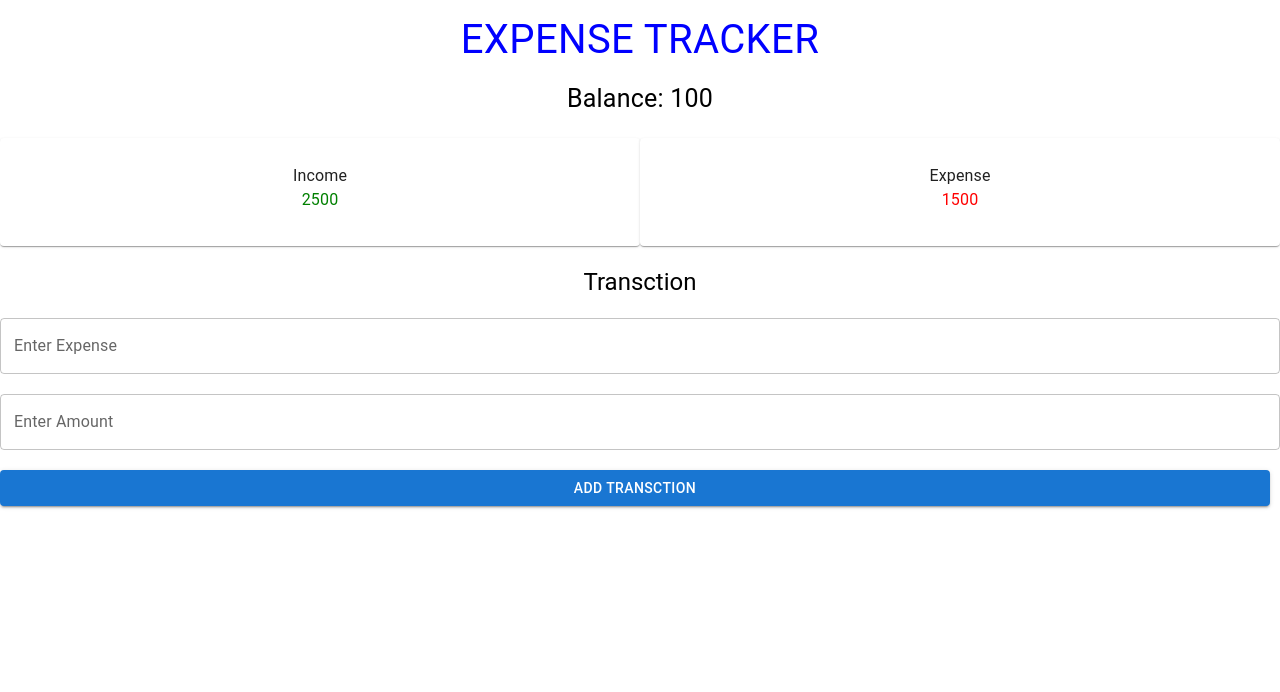
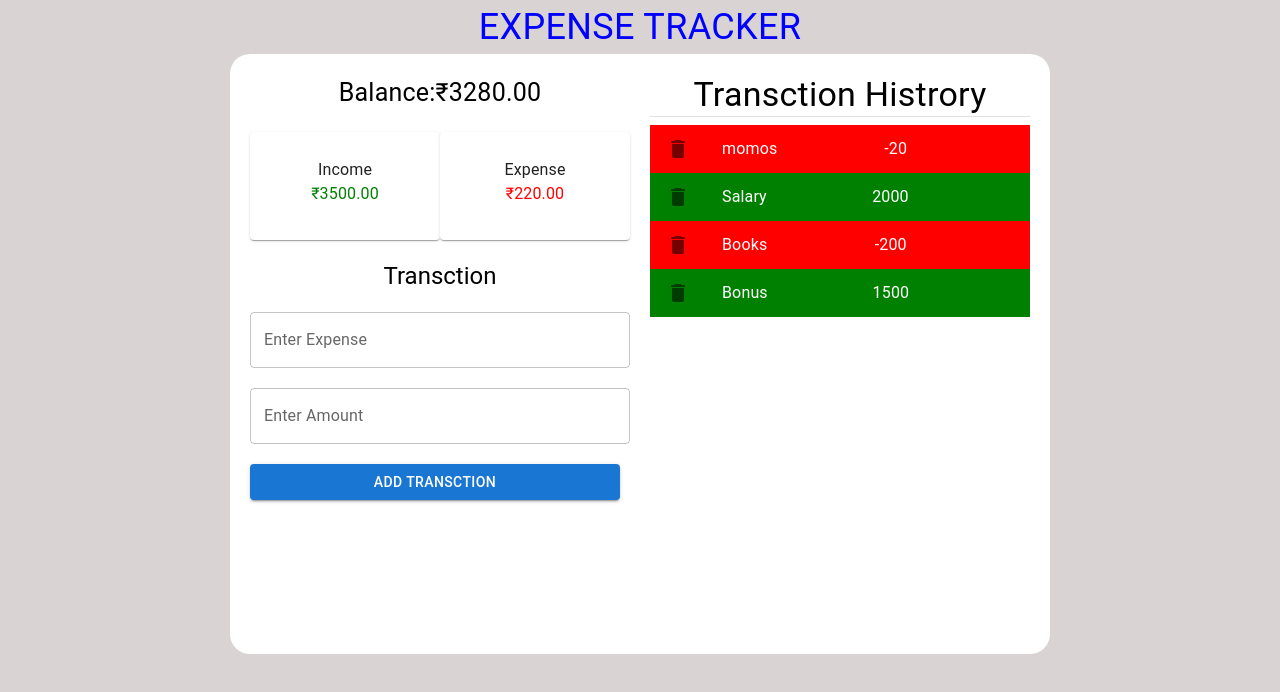
Before and after one commit to amannitp/expense-tracker, a React (Create React App) app: page / in a window 1280 px wide. Shown: the top 692 px of the page. Built offline with nearby package versions, Linux system fonts and the light colour scheme.

Commit message:
one step remaining to compltete the project

```diff
--- a/package.json
+++ b/package.json
@@ -5,6 +5,7 @@
   "dependencies": {
     "@emotion/react": "^11.10.0",
     "@emotion/styled": "^11.10.0",
+    "@mui/icons-material": "^5.8.4",
     "@mui/material": "^5.10.0",
     "@testing-library/jest-dom": "^5.16.5",
     "@testing-library/react": "^13.3.0",
--- a/src/App.css
+++ b/src/App.css
@@ -1,5 +1,7 @@
 .App {
   text-align: center;
+  background: #d9d3d3;
+  height: 100vh;
 }
 
 .App-logo {
--- a/src/App.js
+++ b/src/App.js
@@ -6,26 +6,48 @@ import {Typography,styled,Box} from '@mui/material'
 import Balance from './components/Balance';
 import ExpenseCard from './components/ExpenseCard';
 import NewTransction from './components/NewTransction';
-
+import Transction from './components/Transction';
+import { useState } from 'react';
 const Header =styled(Typography)`
-  margin:10px 0;
-  font-size:40px;
+  font-size:36px;
   color:blue;
   text-transform: uppercase
 `
+
+const Component=styled(Box)`
+ display:flex;
+ background:#fff;
+ width:800px;
+ padding:10px;
+ border-radius:20px;
+ margin :auto;
+ & > div{
+   height:70vh;
+   width:50%;
+   padding :10px;
+ }
+`
 function App() {
+  const [transtions,setTranstion]=useState([
+    {id:1,text:"momos",Amount:-20},
+    {id:2,text:"Salary",Amount:2000},
+    {id:3,text:"Books",Amount:-200},
+    {id:4,text:"Bonus",Amount:1500}
+  ]);
   return (
     <Box className="App">
      <Header>Expense Tracker</Header>
 
-     <Box>
+     <Component>
         <Box>
-          <Balance/>
-          <ExpenseCard/>
-          <NewTransction/>
+          <Balance transtions={transtions}/>
+          <ExpenseCard transtions={transtions}/>
+          <NewTransction setTranstion={setTranstion}/>
         </Box>
-        <Box></Box>
-     </Box>
+        <Box>
+          <Transction transtions={transtions} setTranstion={setTranstion}/>
+        </Box>
+     </Component>
     </Box>
   );
 }
--- a/src/components/Balance.jsx
+++ b/src/components/Balance.jsx
@@ -5,10 +5,12 @@ const Balancetext=styled(Typography)`
 font-size:25px;
 margin-bottom:20px;
 `
-function Balance() {
+function Balance({transtions}) {
+    const amount=transtions.map(transtion => transtion.Amount);
+    const totalAmount=amount.reduce((amount,item)=>(amount+=item),0).toFixed(2);
   return (
     <Box>
-        <Balancetext> Balance: 100</Balancetext>
+        <Balancetext> Balance:₹{totalAmount}</Balancetext>
     </Box>
   )
 }
--- a/src/components/ExpenseCard.jsx
+++ b/src/components/ExpenseCard.jsx
@@ -9,19 +9,22 @@ display:flex;
     padding:10px;
 }
 `
-function ExpenseCard() {
+function ExpenseCard({transtions}) {
+    const amount=transtions.map(transtion => transtion.Amount);
+    const income= amount.filter(item => item>0).reduce((acc,item)=>(acc+=item),0).toFixed(2);
+    const expense= (amount.filter(item => item<0).reduce((acc,item)=>(acc+=item),0)*-1).toFixed(2);
   return (
     <Container>
         <Card>
             <CardContent>
                 <Typography> Income</Typography>
-                <Typography style={{color:'green'}}>2500</Typography>
+                <Typography style={{color:'green'}}>₹{income}</Typography>
             </CardContent>
         </Card>
         <Card>
             <CardContent>
                 <Typography>Expense</Typography>
-                <Typography style={{color:'red'}}>1500</Typography>
+                <Typography style={{color:'red'}}>₹{expense}</Typography>
             </CardContent>
         </Card>
     </Container>
--- a/src/components/NewTransction.jsx
+++ b/src/components/NewTransction.jsx
@@ -1,5 +1,5 @@
 import React from 'react'
-
+import { useState } from 'react'
 // components
 import {Box, Typography, TextField,Button,styled} from '@mui/material'
 
@@ -11,13 +11,23 @@ flex-direction:column;
 }
 
 `
-function NewTransction() {
+function NewTransction({setTranstion}) {
+    const [text,setText]=useState('')
+    const [Amount,setAmount]=useState(0)
+    const addTransction=()=>{
+        const transtion={
+            id:Math.floor(Math.random()*100000),
+            text:text,
+            Amount:+Amount
+        }
+        setTranstion(preState=>[transtion,...preState])
+    }
   return (
     <Container>
         <Typography variant='h5'> Transction</Typography>
-        <TextField label='Enter Expense' />
-        <TextField  label='Enter Amount'/>
-        <Button variant='contained' style={{marginRight:10}}>Add Transction</Button>
+        <TextField label='Enter Expense' onChange={(e)=>setText(e.target.value)} />
+        <TextField  label='Enter Amount' onChange={(e)=>setAmount(e.target.value)}/>
+        <Button onClick={()=>addTransction()} variant='contained' style={{marginRight:10}} >Add Transction</Button>
     </Container>
   )
 }
--- a/src/components/Transction.jsx
+++ b/src/components/Transction.jsx
@@ -1,8 +1,20 @@
 import React from 'react'
 
-function Transction() {
+import {Box,Typography,Divider,List} from '@mui/material'
+import TransctionHistory from './TransctionHistory'
+function Transction({transtions,setTranstion}) {
   return (
-    <div>Transction</div>
+    <Box>
+        <Typography variant='h4'>Transction Histrory</Typography>
+        <Divider/>
+        <List>
+             {
+                transtions.map(transtion =>(
+                       <TransctionHistory transtion={transtion} setTranstion={setTranstion} transtions={transtions}/>
+                ))
+             }
+        </List>
+    </Box>
   )
 }
 
--- /dev/null
+++ b/src/components/TransctionHistory.jsx
@@ -0,0 +1,28 @@
+import React from 'react'
+// component
+import {ListItem,ListItemText,styled,ListItemIcon} from '@mui/material'
+import DeleteIcon from '@mui/icons-material/Delete';
+
+
+const Detail=styled(ListItem)`
+   margin-top=10px;
+`
+function TransctionHistory({transtion,setTranstion,transtions}) {
+    const color=transtion.Amount>0 ? 'Green': 'Red'
+
+    const deleteTransction=(id)=>{
+        setTranstion(transtions.filter(transtion => transtion.id !==id))
+
+    }
+  return (
+    <Detail style={{background:`${color}`,color:"white"}}>
+        <ListItemIcon>
+            <DeleteIcon onclick={()=>deleteTransction(transtion.id)}/>
+        </ListItemIcon>
+        <ListItemText>{transtion.text}</ListItemText>
+        <ListItemText>{transtion.Amount}</ListItemText>
+    </Detail>
+  )
+}
+
+export default TransctionHistory
```
Also changed, not shown: 1 other file (tests, documents, lock files or other folders).
